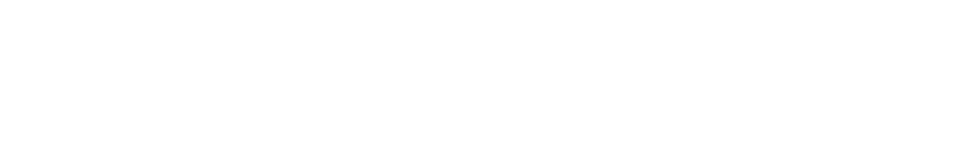
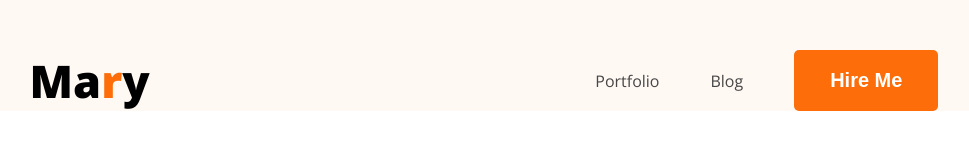
Before and after one commit to Zihad-1883/hero-dev-portfolio-code, a plain HTML site: page index.html in a window 1280 px wide. Shown: the whole page, without its empty margins (156-1125 px from the left). Drawn offline with nearby package versions, Linux system fonts and the light colour scheme.

Commit message:
designed navbar and styled according to design

```diff
--- a/index.html
+++ b/index.html
@@ -4,8 +4,25 @@
     <meta charset="UTF-8">
     <meta name="viewport" content="width=device-width, initial-scale=1.0">
     <title>Portfolio</title>
+    <link rel="preconnect" href="https://fonts.googleapis.com">
+    <link rel="preconnect" href="https://fonts.gstatic.com" crossorigin>
+    <link href="https://fonts.googleapis.com/css2?family=Open+Sans:ital,wght@0,300..800;1,300..800&display=swap" rel="stylesheet">
+    <link rel="stylesheet" href="styles/portfolio.css">
 </head>
-<body>
 
+<body class="open-sans">
+    <header>
+        <nav>
+            <div class="logo">
+                <h2>Ma<span class="color-orange">r</span>y</h2>
+            </div>
+
+            <ul class="menu">
+                <li> <a href="">Portfolio</a></li>
+                <li> <a href="">Blog</a></li>
+                <li><button class="btn">Hire Me</button></li>
+            </ul>
+        </nav>
+    </header>
 </body>
 </html>
--- /dev/null
+++ b/styles/portfolio.css
@@ -0,0 +1,53 @@
+/* shared style */
+
+*{
+    margin: 0;
+    padding: 0;
+    box-sizing: border-box;
+}
+
+.open-sans{
+  font-family: "Open Sans", sans-serif;
+  font-optical-sizing: auto;
+}
+ .btn{
+    background-color: #FD6E0A;
+    border: none;
+    border-radius: 5px;
+    padding: 19px 36px;
+    color: white;
+    font-size: 20px;
+    font-weight: bold;
+ }
+/* main style */
+
+header{
+    background-color: #FFF8F3;
+    padding-top: 50px;
+}
+.logo h2 {
+    font-size: 45px;
+    font-weight: 900;
+}
+.color-orange{
+    color: #FD6E0A;
+}
+nav{
+    width: 71%;
+    max-width: 1140px;
+    /* border: 1px solid rebeccapurple; */
+    margin: 0px auto;
+    display: flex;
+    justify-content: space-between;
+    align-items: center;
+}
+nav .menu{
+    list-style-type: none;
+    display: flex;
+    gap: 51px;
+    align-items: center;
+}
+nav .menu a{
+    color: #474747;
+    text-decoration: none;
+}
```
